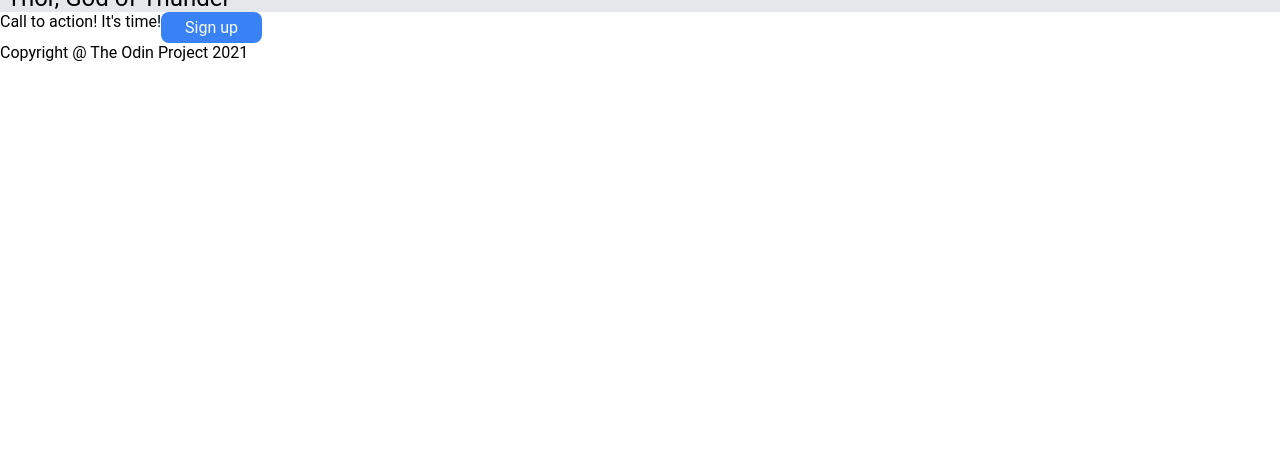
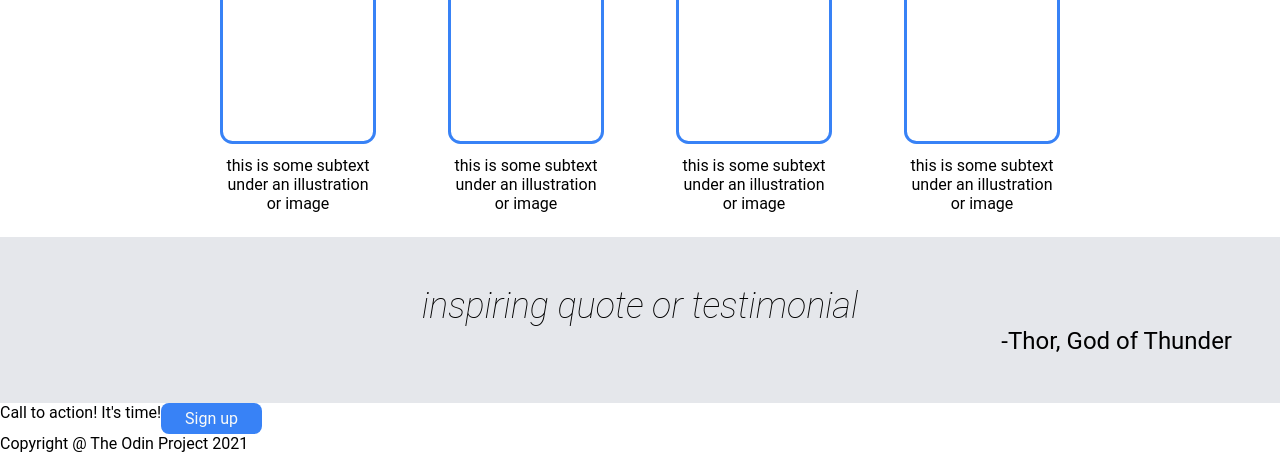
Before and after one commit to nrdbstrd/landing-page-demo, a plain HTML site: page index.html in a window 1280 px wide. Shown: the part 527-980 px from the top of the page. Before the commit the page ends 800 px from the top, so only its background shows below. Drawn offline with Linux system fonts and the light colour scheme.

Commit message:
random info styling progress

```diff
--- a/index.html
+++ b/index.html
@@ -45,25 +45,35 @@
             <div class="rinfoTitle">Some random information.</div>
 
             <div class="rinfoHolder">
-                <div class="rinfoBox">img</div>
-                <div class="rinfoBoxSubtext">this is some subtext under an illustration or img</div>
 
-                <div class="rinfoBox">img</div>
-                <div class="rinfoBoxSubtext">this is some subtext under an illustration or img</div>
+                <div class="rinfoItem">
+                    <div class="rinfoBox"></div>
+                    <div class="rinfoBoxSubtext">this is some subtext under an illustration or image</div>
+                </div>
 
-                <div class="rinfoBox">img</div>
-                <div class="rinfoBoxSubtext">this is some subtext under an illustration or img</div>
+                <div class="rinfoItem">
+                    <div class="rinfoBox"></div>
+                    <div class="rinfoBoxSubtext">this is some subtext under an illustration or image</div>
+                </div>
 
-                <div class="rinfoBox">img</div>
-                <div class="rinfoBoxSubtext">this is some subtext under an illustration or img</div>
+                <div class="rinfoItem">
+                    <div class="rinfoBox"></div>
+                    <div class="rinfoBoxSubtext">this is some subtext under an illustration or image</div>
+                </div>
+
+                <div class="rinfoItem">
+                    <div class="rinfoBox"></div>
+                    <div class="rinfoBoxSubtext">this is some subtext under an illustration or image</div>
+                </div>
             </div>
         </div>
 
-        <div class="quote">
-            <div class="quoteText">inspiring quote or testimonial</div>
-            <div class="quoteAttribution">-Thor, God of Thunder</div>
+        <div class="quoteBlock">
+            <div class="quote">
+                <div class="quoteText">inspiring quote or testimonial</div>
+                <div class="quoteAttribution">-Thor, God of Thunder</div>
+            </div>
         </div>
-
         <div class="callToAction">
             <div class="ctaTitle">Call to action! It's time!</div>
             <div class="ctaSubtext"></div>
--- a/style.css
+++ b/style.css
@@ -16,6 +16,8 @@ body {
     border-radius: 8px;
 }
 
+/* hero/header elements */
+
 .header {
     background-color: #1F2937;
     color: #f9faf8;
@@ -28,6 +30,7 @@ body {
 
 .navBar {
     display: flex;
+    flex-wrap: nowrap;
     font-size: 18px;
     color: #e5e7eb;
     justify-content: space-between;
@@ -51,9 +54,6 @@ ul {
     font-weight: 300;
 }
 
-li {
-
-}
 
 .headerLogo {
     font-size: 24px;
@@ -75,6 +75,7 @@ li {
 .heroTitle {
     font-size: 48px;
     font-weight: 800;
+    min-width: 350px;
 }
 
 .heroSubtext {
@@ -91,31 +92,74 @@ li {
     min-width: 500px;
     min-height: 225px;
     margin: 16px;
-    flex: 1;
+    flex: 1 1 1;
     justify-content: center;
     align-items: center;
 }
 
+/* random information elements */
+
 .randomInfo {
     display: flex;
     flex-direction: column;
-}
-
-.rinfoHolder {
-    display: flex;
+    align-items: center;
 }
 
 .rinfoTitle {
     font-size: 36px;
     font-weight: 800;
-    color: #132F97;
+    color: #1F2937;
+    margin: 24px;
+}
+
+.rinfoHolder {
+    display: flex;
+    flex-direction: row;
+    justify-content: space-around;
+    gap: 48px;
+    margin: 24px;
+}
+
+.rinfoItem{
+    display: flex;
+    flex-direction: column;
+    align-items: center;
+}
+
+.rinfoBox {
+    height: 150px;
+    width: 150px;
+    border: 3px solid #3882f6;
+    border-radius: 8%;
+    flex: 1 1 1;
+    display: flex;
+    align-items: center;
+    justify-content: center;
+    margin: 12px;
+}
+
+.rinfoBoxSubtext {
+    display: flex;
+    align-items: center;
+    justify-content: center;
+    text-align: center;
+    max-width: 150px;
+}
+
+/* block quote elements */
+
+.quoteBlock {
+    background-color: #e5e7eb;
 }
 
 .quote {
-    background-color: #e5e7eb;
+    margin: 48px;
 }
 
 .quoteText {
+    display: flex;
+    justify-content: center;
+    align-items: center;
     font-size: 36px;
     font-weight: 200;
     font-style: italic;
@@ -123,7 +167,12 @@ li {
 
 .quoteAttribution {
     font-size: 24px;
+    display: flex;
+    justify-content: flex-end;
+    align-items: flex-end;
 }
+
+/* call to action elements */
 
 .callToAction {
     display: flex;
```
